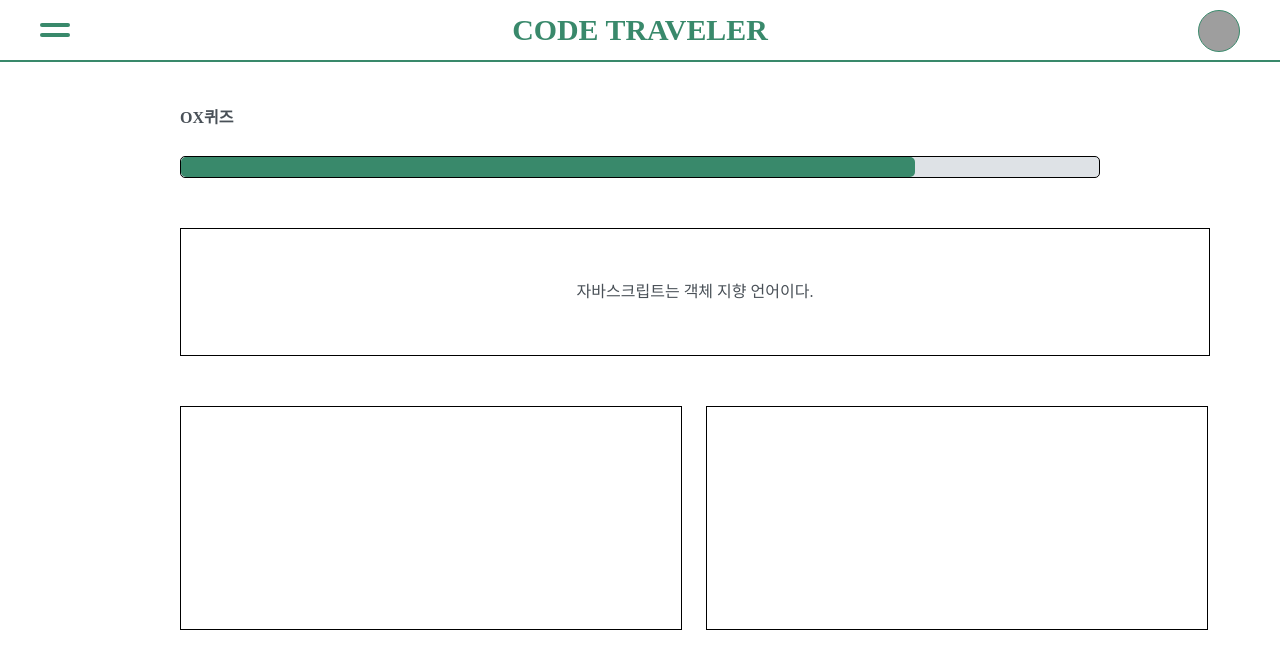
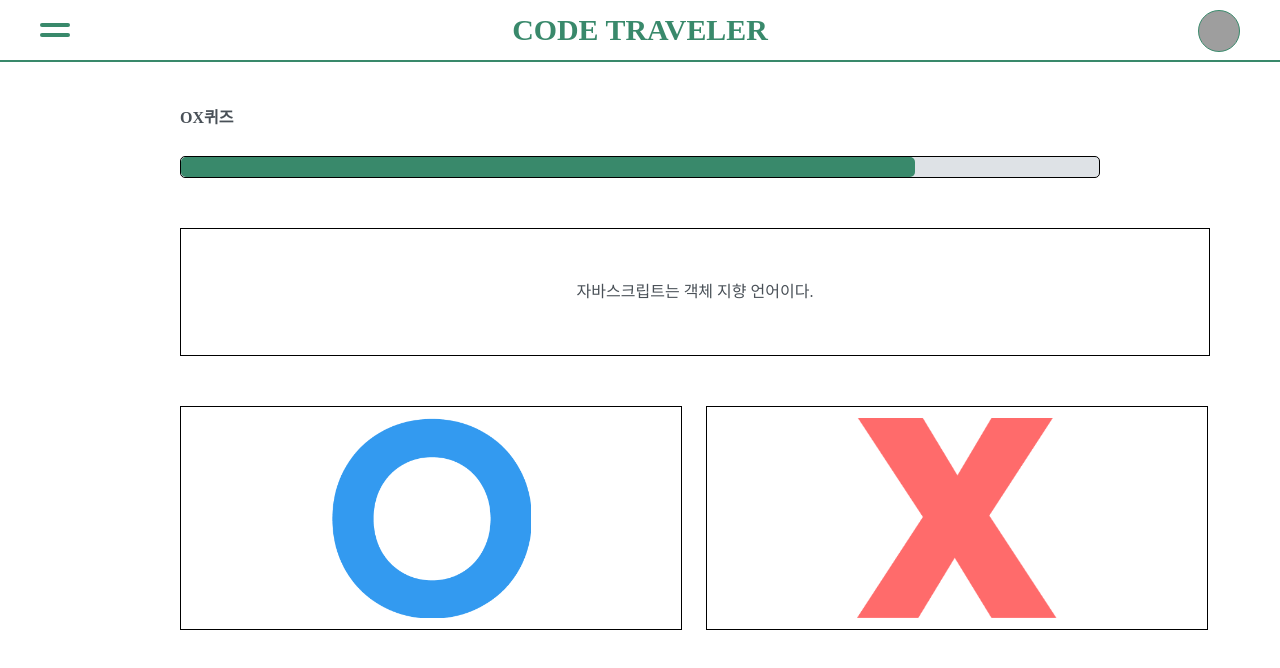
Before and after one commit to codestates-seb/seb43_main_005, a React (Create React App) app in the folder client/: page /course/1/quiz in a window 1280 px wide. Shown: the top 668 px of the page. Built offline with nearby package versions, Linux system fonts and the light colour scheme; no server answers; grey boxes are pictures that could not be loaded; a web font is replaced by a local one.

Commit message:
feat: O,X 퀴즈 페이지 UI 추가

```diff
--- a/client/src/components/OxQuiz/OxQuiz.jsx
+++ b/client/src/components/OxQuiz/OxQuiz.jsx
@@ -1,6 +1,8 @@
 import React from "react";
 import styled from "styled-components";
 import CustomProgressBar from "../common/CustomProgressBar.jsx";
+import O from "../../assets/images/O.png";
+import X from "../../assets/images/X.png";
 
 function OxQuiz(props) {
   return (
@@ -11,8 +13,12 @@ function OxQuiz(props) {
       <CustomProgressBar progress={80} feat={"simple"} />
       <Quiz>자바스크립트는 객체 지향 언어이다.</Quiz>
       <AnswerContainer>
-        <Answer></Answer>
-        <Answer></Answer>
+        <Answer>
+          <StyledImage src={O} alt="O"></StyledImage>
+        </Answer>
+        <Answer>
+          <StyledImage src={X} alt="X"></StyledImage>
+        </Answer>
       </AnswerContainer>
     </QuizContainer>
   );
@@ -54,4 +60,12 @@ const Answer = styled.div`
   width: 500px;
   height: 222px;
   border: 1px solid black;
+  display: flex;
+  justify-content: center;
+  align-items: center;
 `;
+
+const StyledImage = styled.img`
+  width: 200px;
+  height: 200px;
+`;
--- a/client/src/pages/CouresDetail.jsx
+++ b/client/src/pages/CouresDetail.jsx
@@ -3,6 +3,7 @@ import styled from "styled-components";
 import CustomSideBar from "../components/common/CustomSideBar.jsx";
 import Header from "../components/Header/Header.jsx";
 import ContentArticle from "../components/ContentArticle.jsx";
+
 function CouresDetail(props) {
   const [lnb, setLnb] = useState(false);
   return (
```
Also changed, not shown: client/src/assets/images/O.png (added), client/src/assets/images/X.png (added).
